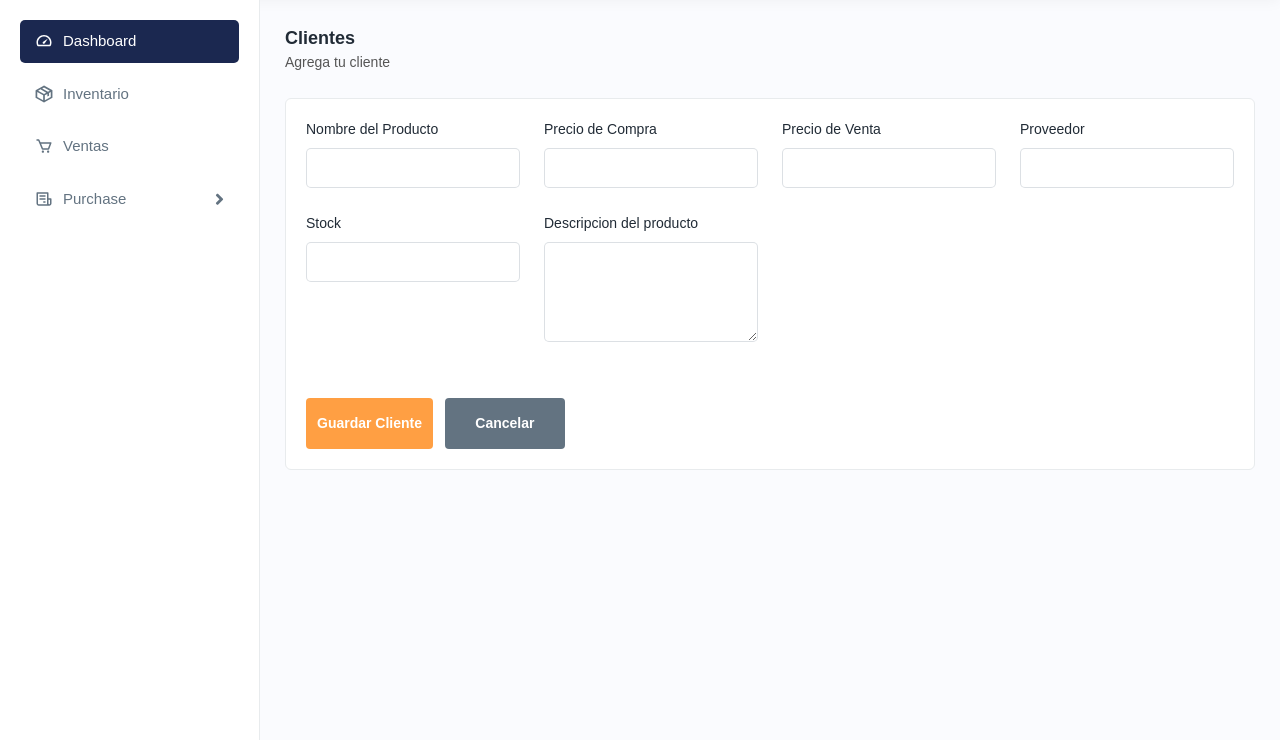
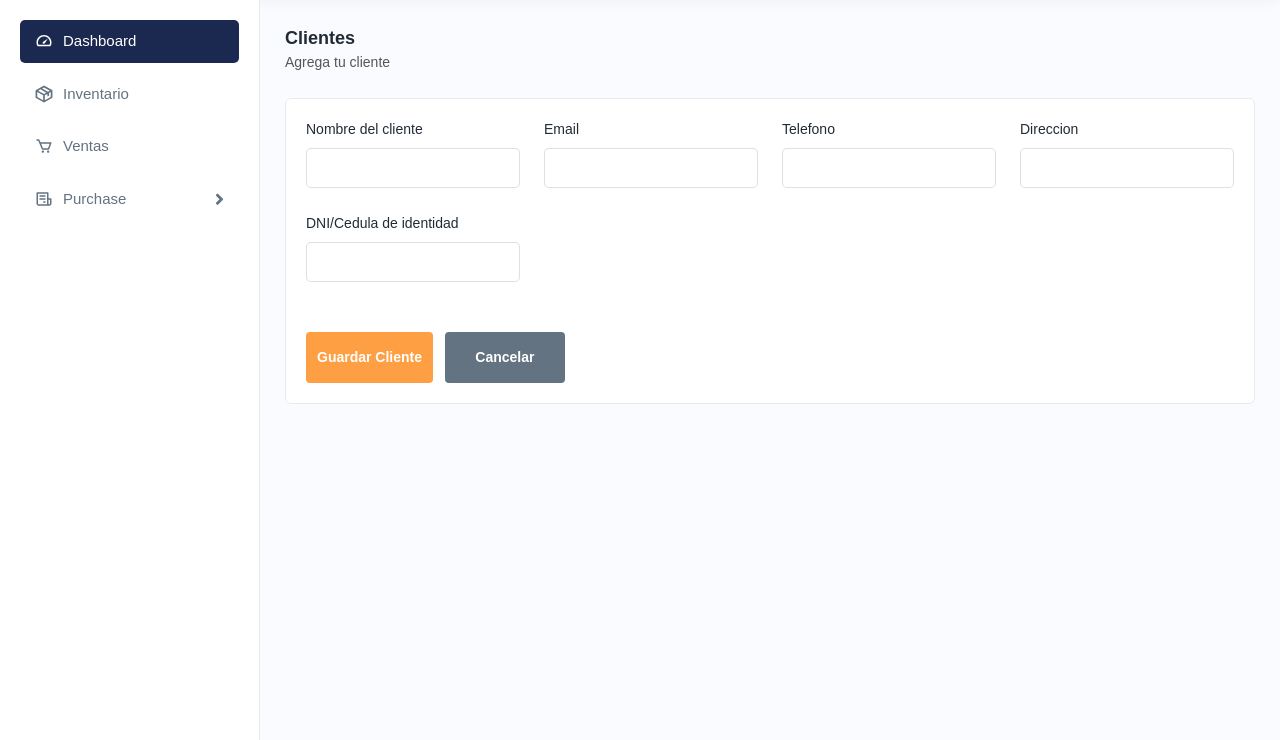
Before and after one commit to marcomelendezz/ProyectoUptag, a Django app: page /addclient/ in a window 1280 px wide. Shown: the part 60-800 px from the top of the page. Run offline with Django 5.2, Linux system fonts and the light colour scheme; some libraries are stand-ins or nearby versions.

Commit message:
Formulario para agregar clientes

```diff
--- a/Proyecto/inventario/templates/pages/agregar_cliente.html
+++ b/Proyecto/inventario/templates/pages/agregar_cliente.html
@@ -20,38 +20,32 @@
 <div class="row">
 <div class="col-lg-3 col-sm-6 col-12">
 <div class="form-group">
-<label>Nombre del Producto</label>
+<label>Nombre del cliente</label>
 <input type="text" id="nombre" name="nombre" required>
 </div>
 </div>
 <div class="col-lg-3 col-sm-6 col-12">
 <div class="form-group">
-<label>Precio de Compra</label>
-<input type="text" id="precio_compra" name="precio_compra" required>
+<label>Email</label>
+<input type="text" id="email" name="email" required>
 </div>
 </div>
 <div class="col-lg-3 col-sm-6 col-12">
 <div class="form-group">
-<label>Precio de Venta</label>
-<input type="text" id="precio_venta" name="precio_venta" required>
+<label>Telefono</label>
+<input type="text" id="telefono" name="telefono" required>
 </div>
 </div>
 <div class="col-lg-3 col-sm-6 col-12">
 <div class="form-group">
-<label>Proveedor</label>
-<input type="text" id="proveedor_id" name="proveedor_id" >
+<label>Direccion</label>
+<input type="text" id="direccion" name="direccion" >
 </div>
 </div>
 <div class="col-lg-3 col-sm-6 col-12">
 <div class="form-group">
-<label>Stock</label>
-<input type="text" id="cantidad_en_stock" name="cantidad_en_stock" required>
-</div>
-</div>
-<div class="col-lg-3 col-sm-6 col-12">
-<div class="form-group">
-<label>Descripcion del producto</label>
-<textarea name="descripcion" id="descripcion" required></textarea>
+<label>DNI/Cedula de identidad</label>
+<input type="text" id="dni" name="dni" required>
 </div>
 </div>
 <div class="col-lg-12">
```
